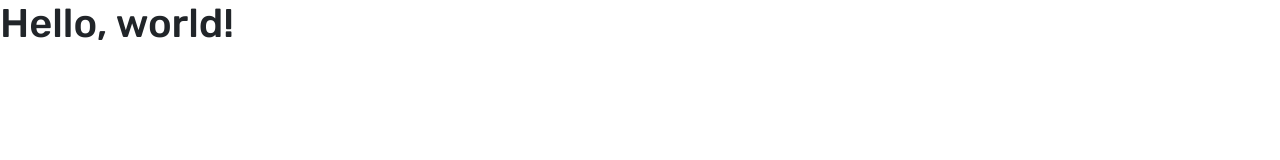
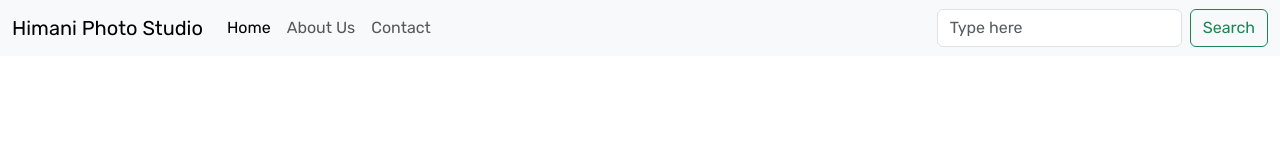
Before and after one commit to RatnaSubedi/allaboutbootstrap, a plain HTML site: page portfolio.html in a window 1280 px wide. Drawn offline with nearby package versions, Linux system fonts and the light colour scheme.

Commit message:
nav added

```diff
--- a/portfolio.html
+++ b/portfolio.html
@@ -8,7 +8,36 @@
     <link href="styles.css" rel="stylesheet">
   </head>
   <body>
-    <h1>Hello, world!</h1>
+    <!----navbar-->
+    <nav class="navbar navbar-expand-lg bg-body-tertiary">
+  <div class="container-fluid">
+    <a class="navbar-brand" href="#" >Himani Photo Studio</a>
+    <button class="navbar-toggler" type="button" data-bs-toggle="collapse" data-bs-target="#navbarSupportedContent" aria-controls="navbarSupportedContent" aria-expanded="false" aria-label="Toggle navigation">
+      <span class="navbar-toggler-icon"></span>
+    </button>
+    <div class="collapse navbar-collapse" id="navbarSupportedContent">
+    <ul class="navbar-nav me-auto mb-2 mb-lg-0">
+      <li class="nav-item">
+        <a class="nav-link active"  aria-current="page" href="#home">Home</a>
+      </li>
+      <li class="nav-item">
+        <a class="nav-link" href="#about">About Us</a>
+      </li>
+      <li class="nav-item">
+        <a class="nav-link" href="#contact">Contact</a>
+      </li>
+    </ul>
+    <button class="navbar-toggler" type="button" data-bs-toggle="collapse" data-bs-target="#navbarSupportedContent" aria-controls="navbarSupportedContent" aria-expanded="false" aria-label="Toggle navigation">
+      <span class="navbar-toggler-icon"></span>
+    </button>
+    <form class="d-flex" role="search">
+      <input class="form-control me-2" type="search" placeholder="Type here" aria-label="Search"/>
+      <button class="btn btn-outline-success" type="submit">Search</button>
+    </form>
+  </div>
+  </div>
+</nav>
+    <h1></h1>
     <script src="https://cdn.jsdelivr.net/npm/bootstrap@5.3.7/dist/js/bootstrap.bundle.min.js" integrity="sha384-ndDqU0Gzau9qJ1lfW4pNLlhNTkCfHzAVBReH9diLvGRem5+R9g2FzA8ZGN954O5Q" crossorigin="anonymous"></script>
   </body>
 </html>
```
